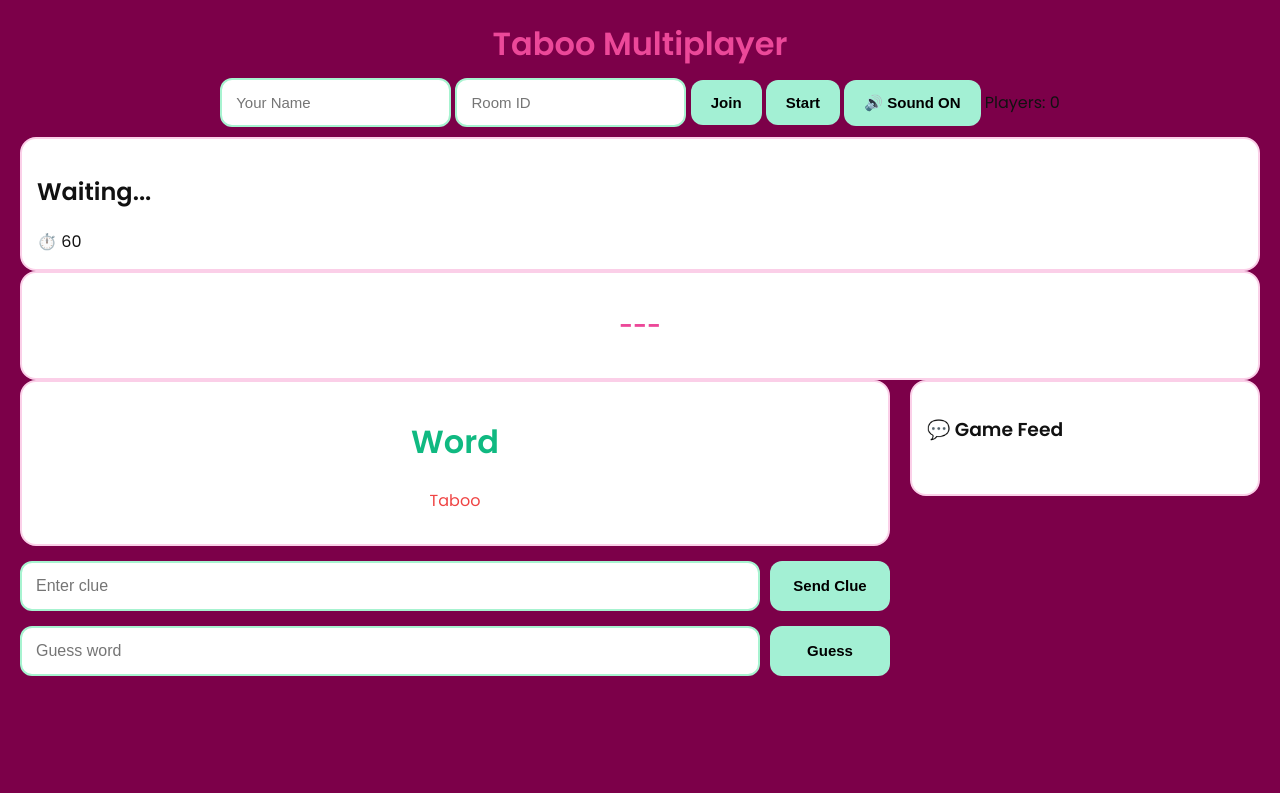
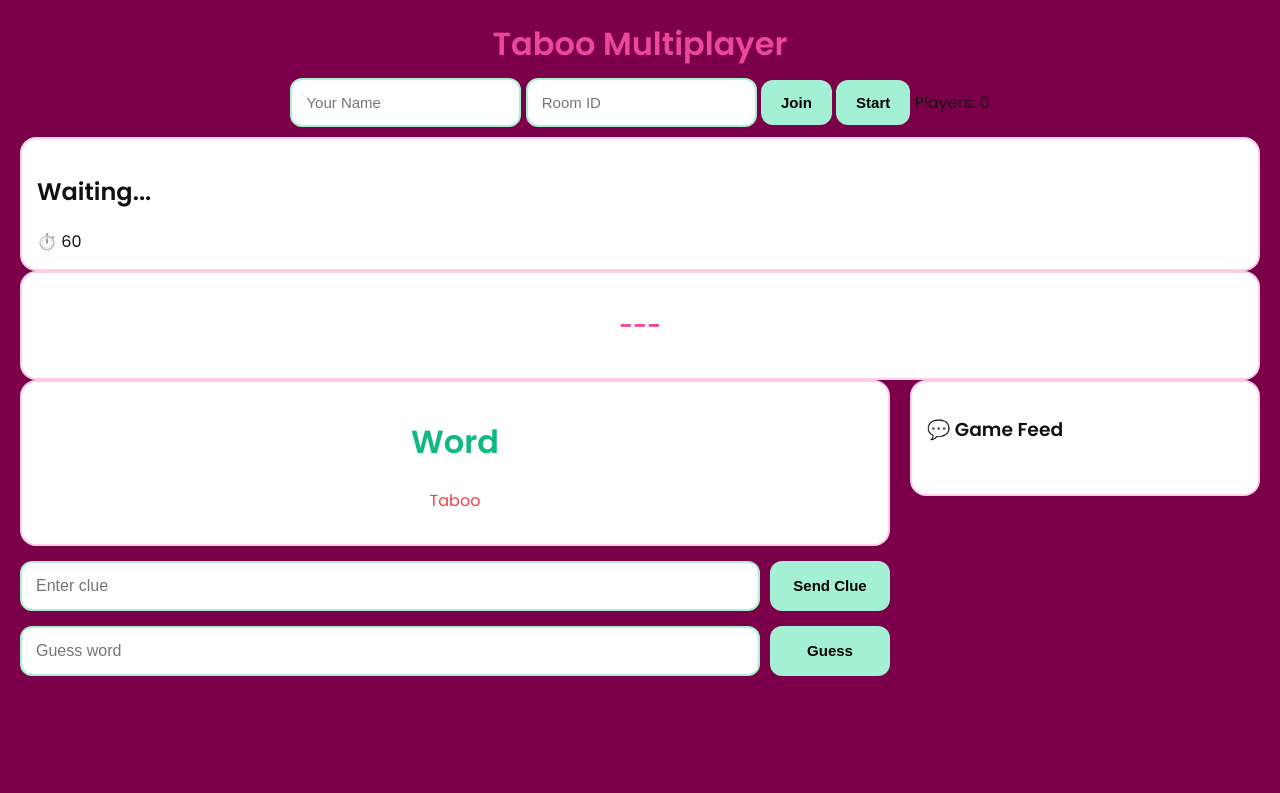
Before and after one commit to deodharruch4/taboo-game, a plain HTML site: page client/index.html in a window 1280 px wide. Drawn offline with nearby package versions, Linux system fonts and the light colour scheme; no server answers.

Commit message:
button removed

```diff
--- a/client/index.html
+++ b/client/index.html
@@ -20,8 +20,6 @@
 
   <button onclick="joinRoom()">Join</button>
   <button onclick="startGame()">Start</button>
-
-  <button id="soundBtn" onclick="toggleSound()">🔊 Sound ON</button>
 
   <span id="playerCount">Players: 0</span>
 
```
